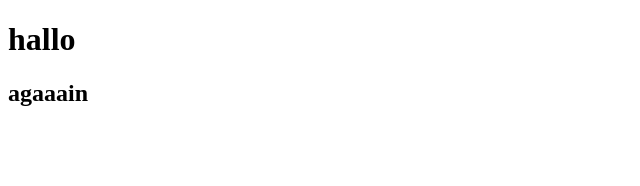
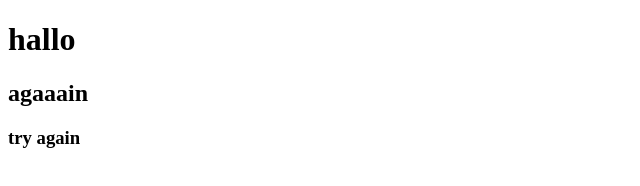
Before and after one commit to MAriamJu44/my-first-git, a plain HTML site: page index.html in a window 1280 px wide. Shown: the full height of the page, 0-640 px from the left. Drawn offline with Linux system fonts and the light colour scheme.

Commit message:
try again

```diff
--- a/index.html
+++ b/index.html
@@ -8,5 +8,6 @@
   <body>
     <h1>hallo</h1>
     <h2> agaaain</h2>
+    <h3>try again</h3>
 </body>
 </html>
```
